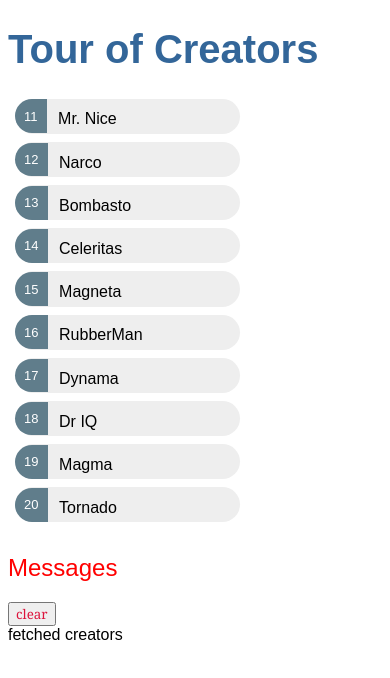
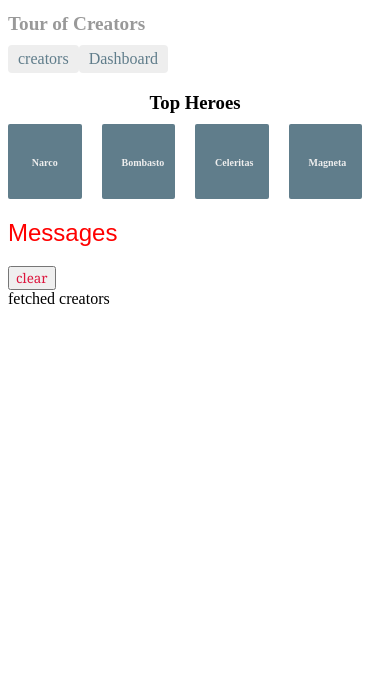
Before and after one commit to kolos181/PRACTICE_creators_angular_tutorial, an Angular app: page /dashboard in a window 390 px wide. Shown: the top 678 px of the page. Built offline with nearby package versions, Linux system fonts and the light colour scheme.

Commit message:
added dashboard component and all the routing necessary for it

```diff
--- a/src/app/app.component.css
+++ b/src/app/app.component.css
@@ -1,24 +1,29 @@
+/* AppComponent's private CSS styles */
 h1 {
-  font-family: Arial, Helvetica, sans-serif;
-  font-size: 250%;
-  color: #369;
+  font-size: 1.2em;
+  color: #999;
+  margin-bottom: 0;
 }
-
-h2, h3 {
-  color: #444;
-  font-family: Arial, Helvetica, sans-serif;
-  font-weight: lighter;
+h2 {
+  font-size: 2em;
+  margin-top: 0;
+  padding-top: 0;
 }
-
-body {
-  margin: 2em;
+nav a {
+  padding: 5px 10px;
+  text-decoration: none;
+  margin-top: 10px;
+  display: inline-block;
+  background-color: #eee;
+  border-radius: 4px;
 }
-
-body, input[text], button {
-  color: #888;
-  font-family: Cambria, Georgia;
+nav a:visited, a:link {
+  color: #607d8b;
 }
-/* everywhere else */
-* {
-  font-family: Arial, Helvetica, sans-serif;
+nav a:hover {
+  color: #039be5;
+  background-color: #cfd8dc;
 }
+nav a.active {
+  color: #039be5;
+}
--- a/src/app/app.component.html
+++ b/src/app/app.component.html
@@ -1,3 +1,8 @@
 <h1>{{title}}</h1>
-<app-creators></app-creators>
+
+<nav>
+  <a routerLink="/creators">creators</a>
+  <a routerLink="/dashboard">Dashboard</a>
+</nav>
+<router-outlet></router-outlet>
 <app-messages></app-messages>
--- a/src/app/components/creators/creators.component.css
+++ b/src/app/components/creators/creators.component.css
@@ -1,37 +1,39 @@
-.selected {
-  background-color: #CFD8DC !important;
-  color: white;
-}
-.creators {
+/* HeroesComponent's private CSS styles */
+.heroes {
   margin: 0 0 2em 0;
   list-style-type: none;
   padding: 0;
   width: 15em;
 }
-.creators li {
+.heroes li {
+  position: relative;
   cursor: pointer;
-  position: relative;
-  left: 0;
   background-color: #EEE;
   margin: .5em;
   padding: .3em 0;
   height: 1.6em;
-  border-radius: 100px;
+  border-radius: 4px;
 }
-.creators li.selected:hover {
-  background-color: #BBD8DC !important;
-  color: white;
-}
-.creators li:hover {
+
+.heroes li:hover {
   color: #607D8B;
   background-color: #DDD;
   left: .1em;
 }
-.creators .text {
+
+.heroes a {
+  color: #888;
+  text-decoration: none;
   position: relative;
-  top: -3px;
+  display: block;
+  width: 250px;
 }
-.creators .badge {
+
+.heroes a:hover {
+  color:#607D8B;
+}
+
+.heroes .badge {
   display: inline-block;
   font-size: small;
   color: white;
@@ -42,6 +44,8 @@
   left: -1px;
   top: -4px;
   height: 1.8em;
+  min-width: 16px;
+  text-align: right;
   margin-right: .8em;
-  border-radius: 100px 0 0 100px;
+  border-radius: 4px 0 0 4px;
 }
--- a/src/app/components/creators/creators.component.html
+++ b/src/app/components/creators/creators.component.html
@@ -1,9 +1,8 @@
-<ul class="creators">
-  <li *ngFor="let creator of creators"
-      [class.selected]="selectedCreator?.id === creator.id"
-      [ngClass]="{ 'selected': selectedCreator?.id == creator.id }"
-      (click)=onSelect(creator)><span class="badge">{{creator.id}}</span>
-    <span class="name">{{creator.name}}</span></li>
+<h2>My Creators</h2>
+<ul class="heroes">
+  <li *ngFor="let creator of creators">
+    <a routerLink="/detail/{{creator.id}}">
+      <span class="badge">{{creator.id}}</span> {{creator.name}}
+    </a>
+  </li>
 </ul>
-
-<app-creator-detail [creator]="selectedCreator"></app-creator-detail>
--- /dev/null
+++ b/src/app/components/dashboard/dashboard.component.css
@@ -0,0 +1,62 @@
+/* DashboardComponent's private CSS styles */
+[class*='col-'] {
+  float: left;
+  padding-right: 20px;
+  padding-bottom: 20px;
+}
+[class*='col-']:last-of-type {
+  padding-right: 0;
+}
+a {
+  text-decoration: none;
+}
+*, *:after, *:before {
+  -webkit-box-sizing: border-box;
+  -moz-box-sizing: border-box;
+  box-sizing: border-box;
+}
+h3 {
+  text-align: center; margin-bottom: 0;
+}
+h4 {
+  position: relative;
+}
+.grid {
+  margin: 0;
+}
+.col-1-4 {
+  width: 25%;
+}
+.module {
+  padding: 20px;
+  text-align: center;
+  color: #eee;
+  max-height: 120px;
+  min-width: 120px;
+  background-color: #607d8b;
+  border-radius: 2px;
+}
+.module:hover {
+  background-color: #eee;
+  cursor: pointer;
+  color: #607d8b;
+}
+.grid-pad {
+  padding: 10px 0;
+}
+.grid-pad > [class*='col-']:last-of-type {
+  padding-right: 20px;
+}
+@media (max-width: 600px) {
+  .module {
+    font-size: 10px;
+    max-height: 75px; }
+}
+@media (max-width: 1024px) {
+  .grid {
+    margin: 0;
+  }
+  .module {
+    min-width: 60px;
+  }
+}
--- /dev/null
+++ b/src/app/components/dashboard/dashboard.component.html
@@ -0,0 +1,8 @@
+<h3>Top Heroes</h3>
+<div class="grid grid-pad">
+  <a *ngFor="let creator of creators" class="col-1-4" routerLink="details/{{creator.id}}">
+    <div class="module hero">
+      <h4>{{creator.name}}</h4>
+    </div>
+  </a>
+</div>
--- /dev/null
+++ b/src/app/components/dashboard/dashboard.component.ts
@@ -0,0 +1,25 @@
+import { Component, OnInit } from '@angular/core';
+import {Creator} from '../entities/Creator';
+import {CreatorService} from '../../services/creator.service';
+
+@Component({
+  selector: 'app-dashboard',
+  templateUrl: './dashboard.component.html',
+  styleUrls: ['./dashboard.component.css']
+})
+export class DashboardComponent implements OnInit {
+
+  creators: Creator[] = [];
+
+  constructor(private creatorService: CreatorService) { }
+
+  ngOnInit() {
+    this.getCreators();
+  }
+
+  private getCreators() {
+    this.creatorService.getCreators().subscribe(creators => {
+      this.creators = creators.slice(1,5);
+    });
+  }
+}
```
Also changed, not shown: src/app/app-routing.module.ts (added, +19 -0 lines), src/app/app.module.ts (+6 -2 lines).
